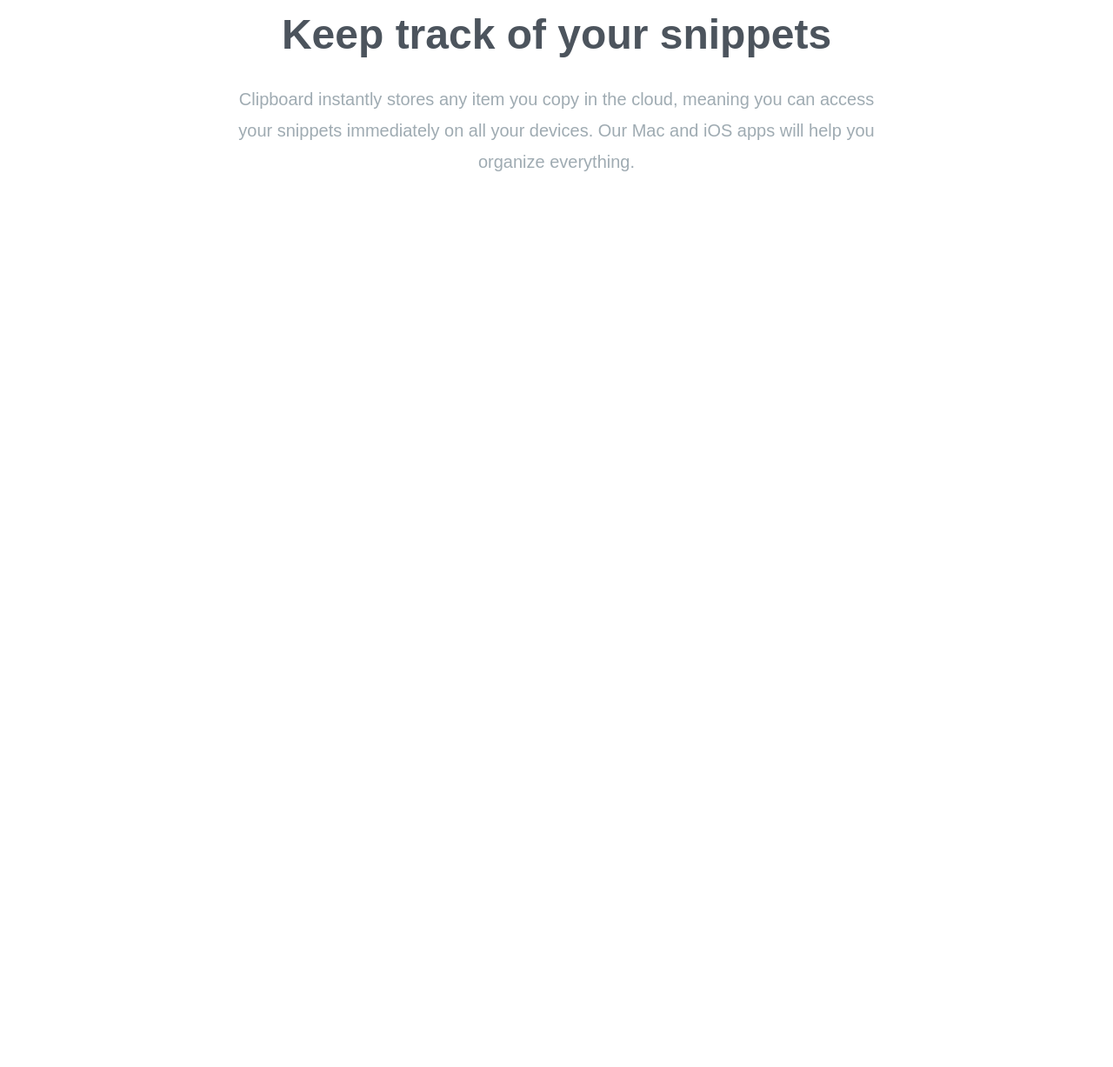
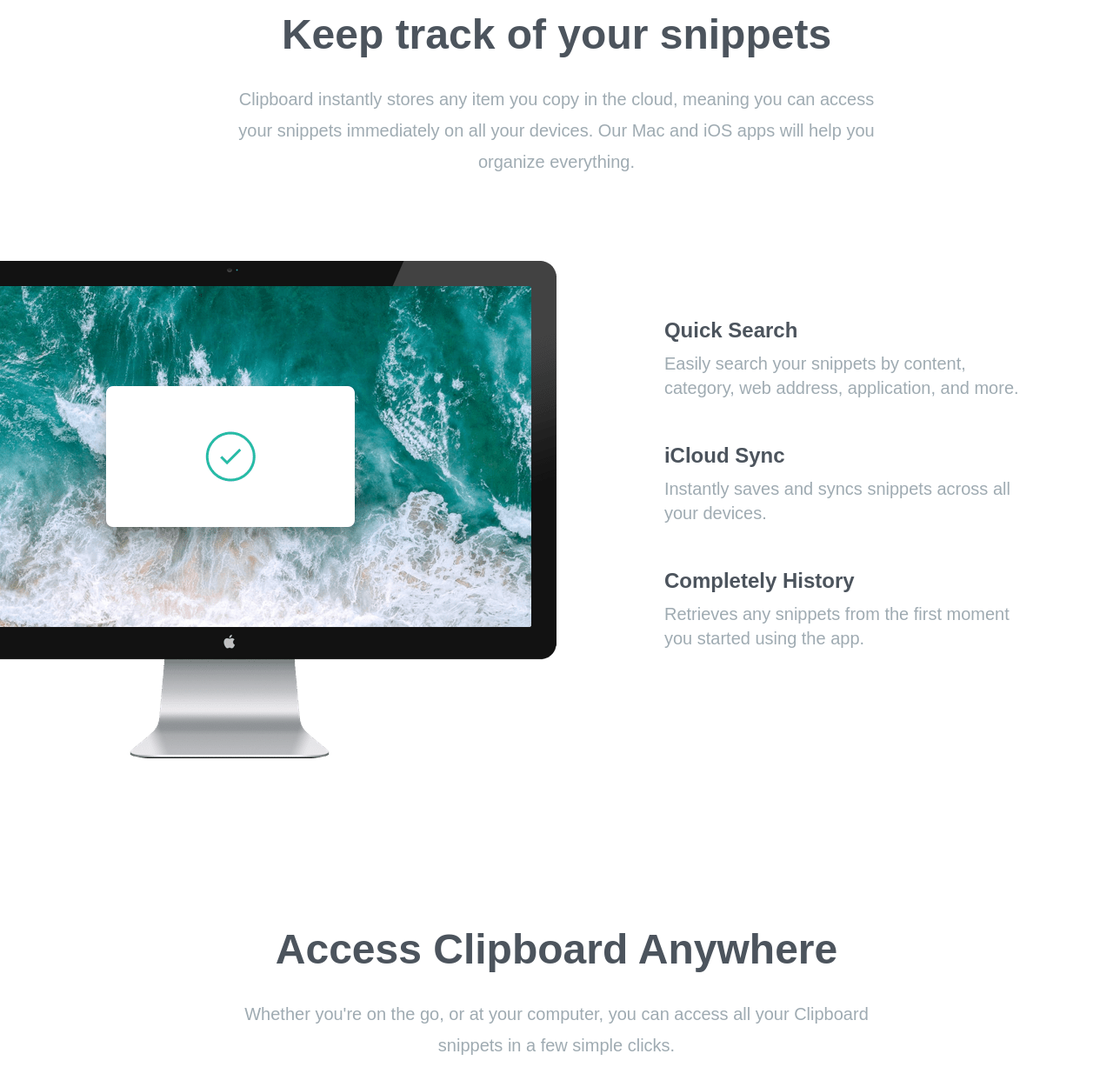
Before and after one commit to renishb10/clipboard-tailwind, a website: page index.html in a window 1280 px wide. Shown: the part 705-1932 px from the top of the page at 87% size. Before the commit the page ends 1005 px from the top, so only its background shows below. Drawn offline with Linux system fonts and the light colour scheme; a web font is replaced by a local one.

Commit message:
features and access sections

```diff
--- a/index.html
+++ b/index.html
@@ -12,7 +12,7 @@
 </head>
 <body>
   <!-- Hero Section -->
-  <section id="hero" class="section-container mb-40 px-10 pt-16">
+  <section id="hero" class="section-container mb-40 pt-16">
     <img src="images/logo.svg" alt="Clipboard Logo" class="mx-auto my-16">
 
     <h3>A history of everything you copy</h3>
@@ -29,12 +29,60 @@
   </section>
 
   <!-- Snippet Section -->
-  <div class="section-container my-20 px-10">
+  <section id="snippet" class="section-container my-20">
     <h3>Keep track of your snippets</h3>
 
     <p class="max-w-3xl mx-auto mb-24 text-xl leading-9 text-center text-grayishBlue">
       Clipboard instantly stores any item you copy in the cloud, meaning you can access your snippets immediately on all your devices. Our Mac and iOS apps will help you organize everything.
     </p>
-  </div>
+  </section>
+
+  <!-- Feature Section -->
+  <section id="features">
+    <div class="section-container my-20">
+      <!-- Image -->
+      <div class="relative flex flex-col md:flex-row md:space-x-32">
+        <div class="md:w-1/2">
+          <img src="images/image-computer.png" alt="computer image" class="md:absolute top-0 right-[50%]">
+        </div>
+
+        <!-- Items Container -->
+        <div class="flex flex-col mt-16 mb-24 space-y-12 text-xl md:w-1/2 md:mb-60 md:text-left md:pl-16">
+          <!-- Item 1 -->
+          <div>
+            <h5 class="mb-2 text-2xl font-bold text-darkGrayishBlue">
+              Quick Search
+            </h5>
+            <p class="max-w-md text-grayishBlue">Easily search your snippets by content, category, web address, application, and more.</p>
+          </div>
+          <!-- Item 2 -->
+          <div>
+            <h5 class="mb-2 text-2xl font-bold text-darkGrayishBlue">
+              iCloud Sync
+            </h5>
+            <p class="max-w-md text-grayishBlue">Instantly saves and syncs snippets across all your devices.</p>
+          </div>
+          <!-- Item 3 -->
+          <div>
+            <h5 class="mb-2 text-2xl font-bold text-darkGrayishBlue">
+              Completely History
+            </h5>
+            <p class="max-w-md text-grayishBlue">Retrieves any snippets from the first moment you started using the app.</p>
+          </div>
+        </div>
+      </div>
+    </div>
+  </section>
+
+  <!-- Access Anywhere -->
+  <section id="access">
+    <div class="section-container my-20">
+      <h3>Access Clipboard Anywhere</h3>
+      <p class="max-w-3xl mx-auto mb-24 text-xl leading-9 text-center text-grayishBlue">
+        Whether you're on the go, or at your computer, you can access all your Clipboard snippets in a few simple clicks.
+      </p>
+      <img src="images/image-devices.png" alt="Device images" class="mx-auto">
+    </div>
+  </section>
 </body>
 </html>
--- a/input.css
+++ b/input.css
@@ -9,7 +9,7 @@
 }
 
 .section-container {
-  @apply max-w-6xl mx-auto text-center
+  @apply max-w-6xl mx-auto text-center px-10
 }
 
 body {
```
Also changed, not shown: css/style.css.
